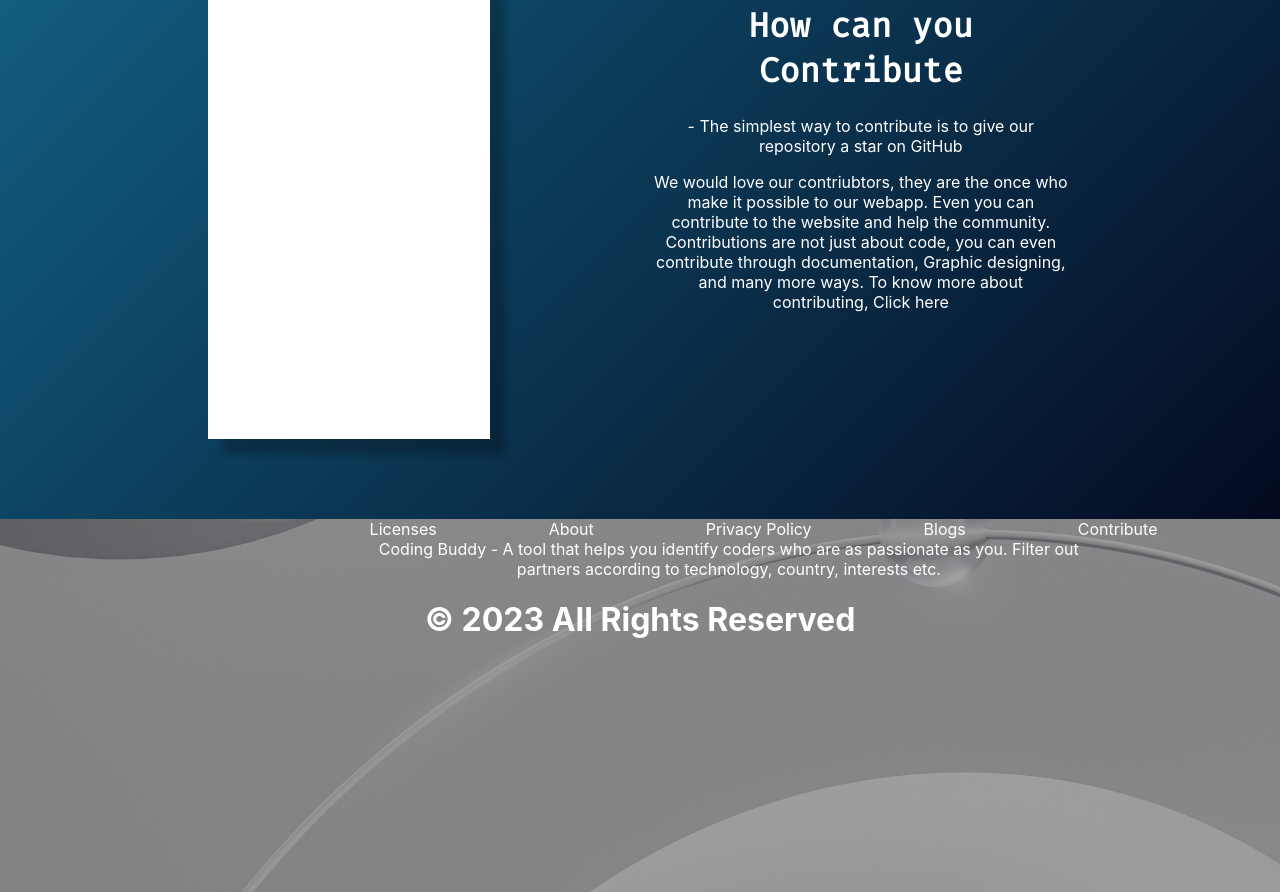
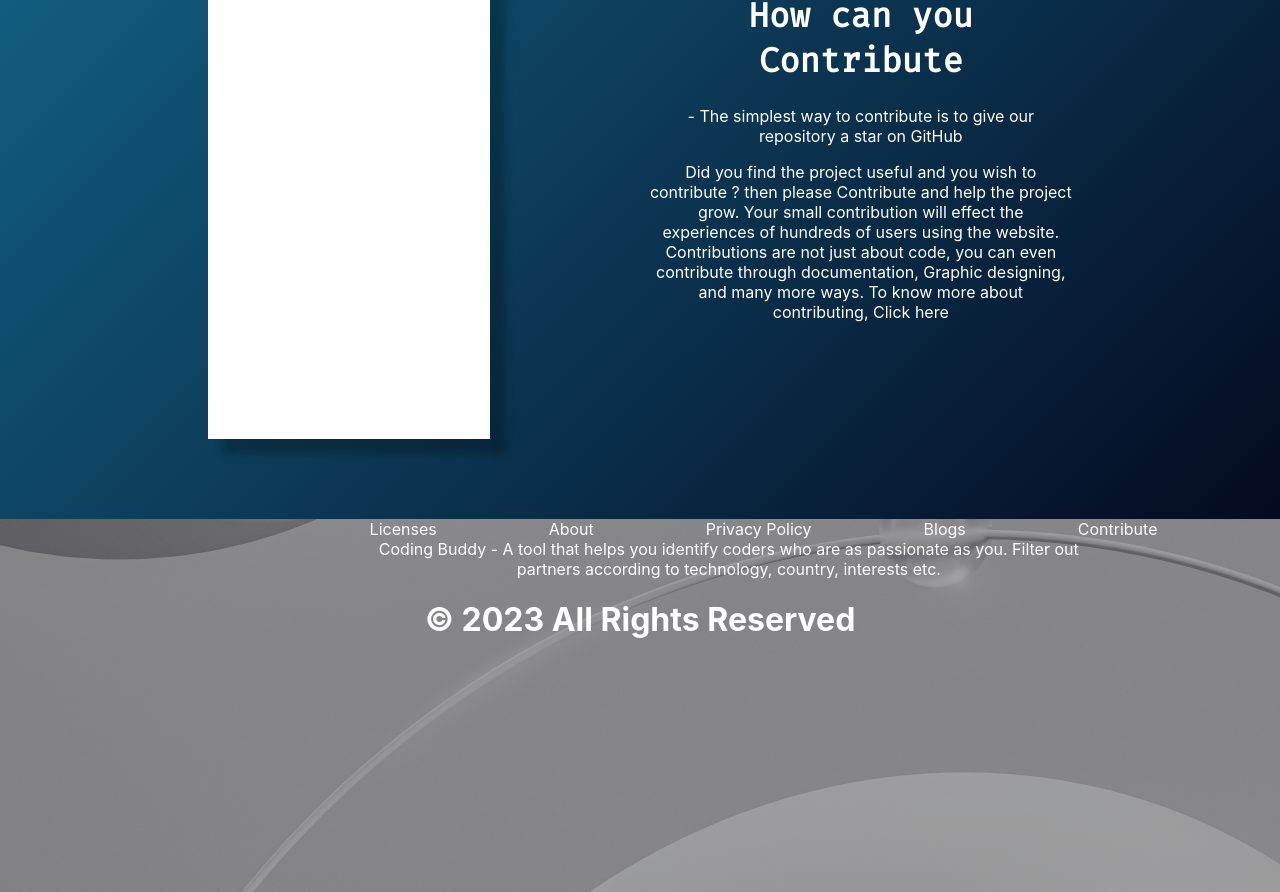
Before and after one commit to 1Shubham7/code-buddy, a React (Create React App) app: page / in a window 1280 px wide. Shown: the part 2696-3588 px from the top of the page. Built offline with nearby package versions, Linux system fonts and the light colour scheme.

Commit message:
changed the contributions text

```diff
--- a/src/components/contribute/Contribute.jsx
+++ b/src/components/contribute/Contribute.jsx
@@ -12,13 +12,10 @@ export default function Contribute() {
         </h1>
         <p> - The simplest way to contribute is to give our
           repository a star on GitHub</p>
-        <p>We would love our contriubtors, they are the once who
-          make it possible to our webapp. Even you can contribute
-          to the website and help the community. Contributions are not
+        <p>Did you find the project useful and you wish to contribute ? then please Contribute and help the project grow. Your small contribution will effect the experiences of hundreds of users using the website. Contributions are not
            just about code, you can even contribute through documentation,
            Graphic designing, and many more ways. To know more about contributing, <a href="https://github.com/1Shubham7/code-buddy">Click here</a></p>
       </div>
-
     </div>
   )
 }
--- a/src/components/footer/footer.css
+++ b/src/components/footer/footer.css
@@ -4,7 +4,6 @@
     background-image: url('Footer.png');
     /* backgound: lightgray 0px -373.5px / 100% 270.241% no-repeat, rgba(32, 25, 25, 0.64); */
     color: #fff;
-
 }
 
 .footer-container{
```
